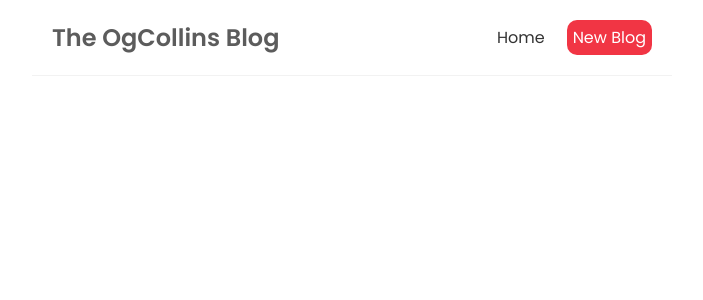
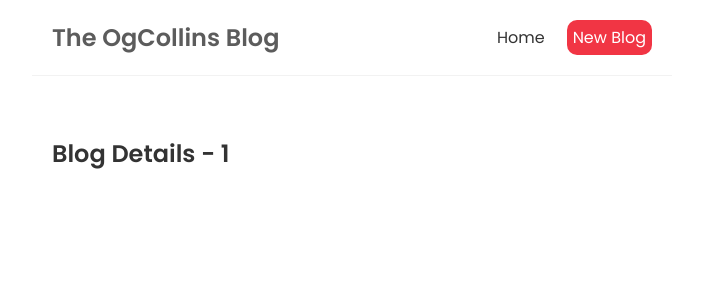
Before and after one commit to collins-dev1/ogcollins_blog, a React (Create React App) app: page /blogs/1 in a window 1280 px wide. Shown: the top 300 px of the page, without its empty margins (288-991 px from the left). Built offline with nearby package versions, Linux system fonts and the light colour scheme.

Commit message:
blogdetails

```diff
--- a/src/App.js
+++ b/src/App.js
@@ -2,6 +2,7 @@
 import Home from './home';
 import { BrowserRouter as Router, Route, Switch } from 'react-router-dom/cjs/react-router-dom.min';
 import Create from './create';
+import BlogDetails from './blogdetails';
 
 // function App() {
 //   const title = 'Welcome to the new blog';
@@ -41,6 +42,10 @@
             <Route path="/create">
               <Create />
             </Route>
+            <Route path="/blogs/:id">
+              <BlogDetails/>
+            </Route>
+
           </Switch>
         </div>
 
--- /dev/null
+++ b/src/blogdetails.js
@@ -0,0 +1,12 @@
+import { useParams } from "react-router-dom/cjs/react-router-dom.min";
+
+const BlogDetails = () => {
+    const {id} = useParams()
+    return (
+        <div className="blog-details">
+            <h2>Blog Details - {id}</h2>
+        </div>
+     );
+}
+
+export default BlogDetails;
--- a/src/bloglist.js
+++ b/src/bloglist.js
@@ -15,6 +15,7 @@
 // }
 
 // export default BlogList;
+import { Link } from "react-router-dom/cjs/react-router-dom.min";
 
 const BlogList = ({blogs,title}) => {
     return (
@@ -22,8 +23,10 @@
             <h2>{title}</h2>
             {blogs.map((blog) => (
                 <div className="blog-preview" key={blog.id}>
-                    <h2>{blog.title}</h2>
-                    <p>Written by {blog.author}</p>
+                    <Link to={`/blogs/${blog.id}`}>
+                        <h2>{blog.title}</h2>
+                        <p>Written by {blog.author}</p>
+                    </Link>
                     {/* <button onClick={() => handleDelete(blog.id)}>Delete Blog</button> */}
                 </div>
             ))}
--- a/src/index.css
+++ b/src/index.css
@@ -57,3 +57,7 @@
   color: #f13544;
   margin-bottom: 8px;
 }
+
+.blog-preview a{
+  text-decoration: none;
+}
```
